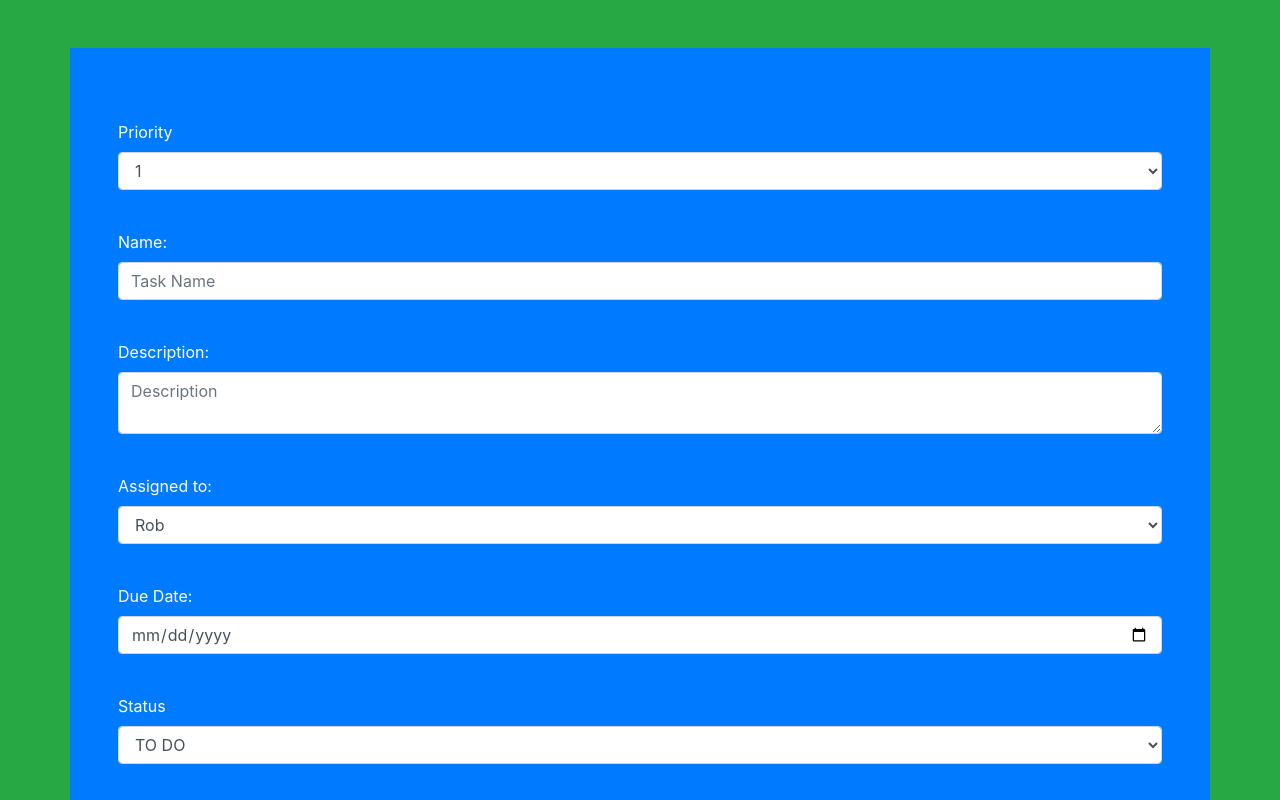
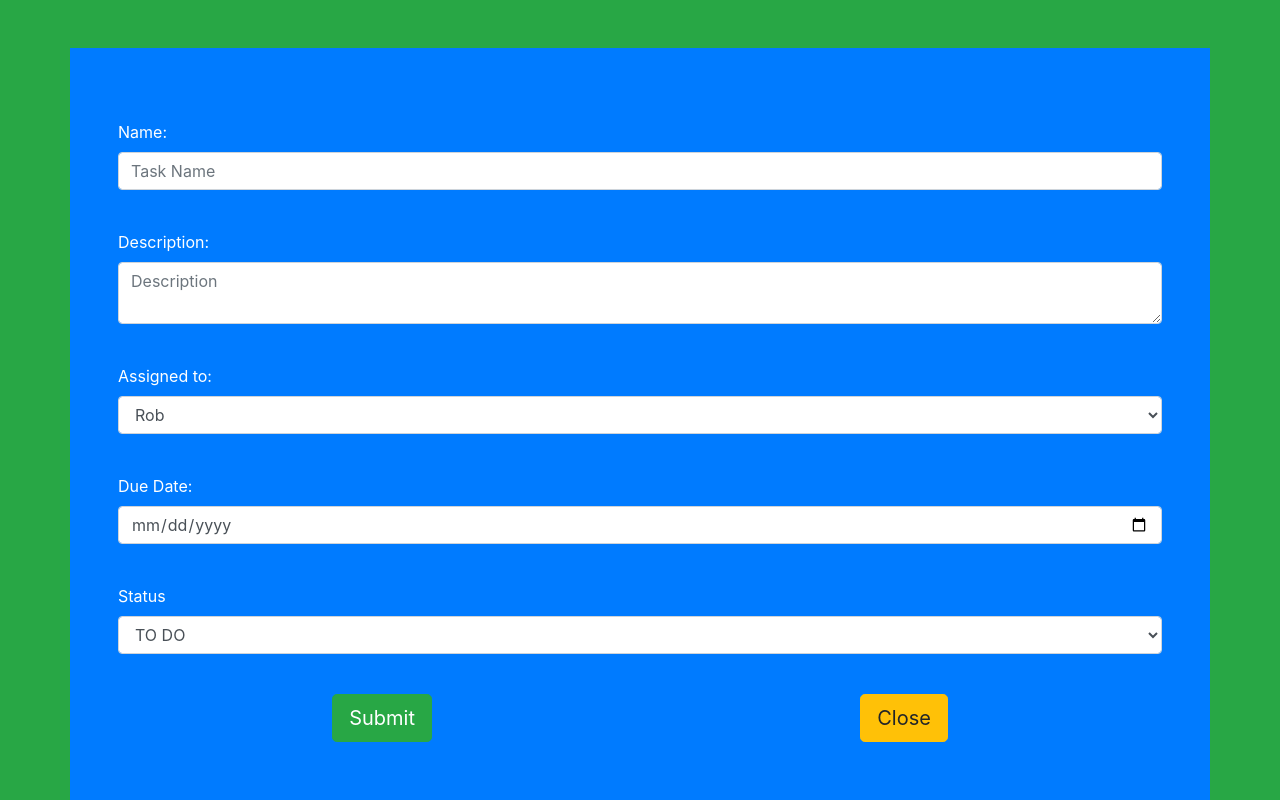
Before and after one commit to robbieme143/Task-Planner, a plain HTML site: page form.html in a window 1280 px wide. Shown: the top 800 px of the page. Drawn offline with nearby package versions, Linux system fonts and the light colour scheme.

Commit message:
remove priority

```diff
--- a/form.html
+++ b/form.html
@@ -11,15 +11,6 @@
 <body>
   <main class="bg-success p-5">
     <form class="container bg-primary text-white p-5">
-      <br>
-      <section class="form-group">
-        <label>Priority</label><br>
-				<select class="form-control" name="priority">
-					<option value=1>1</option>
-					<option value=2>2</option>
-					<option value=3>3</option>
-				</select>
-      </section>
       <br>
       <section class="form-group">
         <label>Name:</label><br>
```
